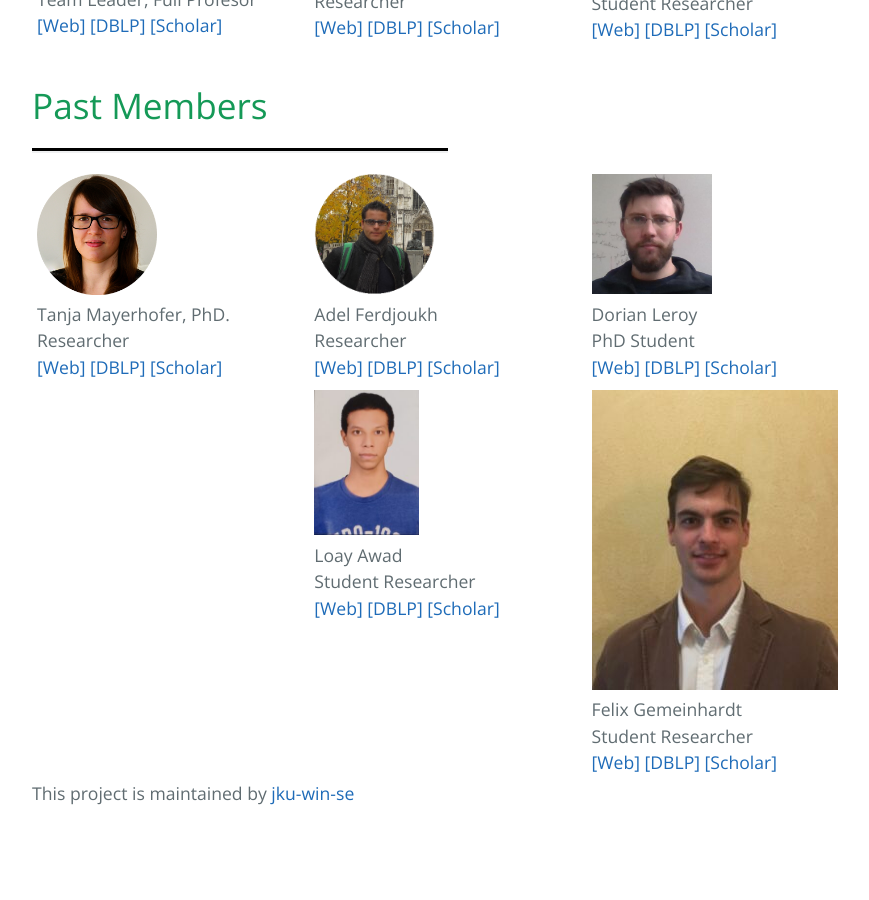
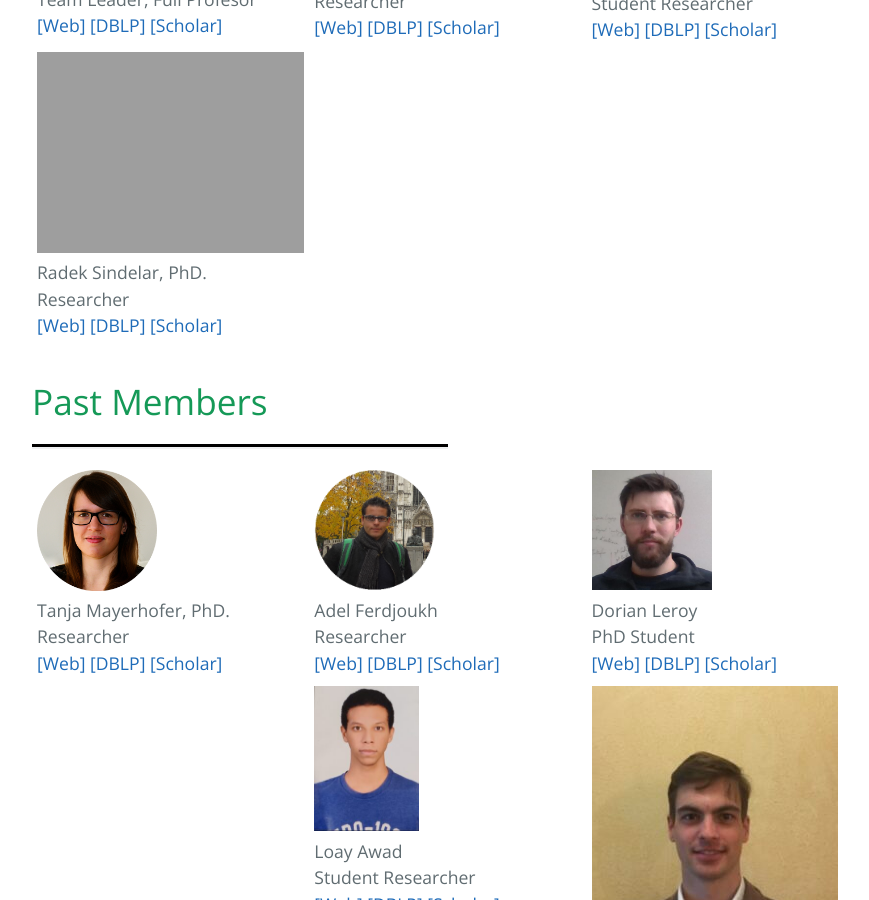
Before and after one commit to jku-win-se/Lea-xDSML, a Jekyll site: the page built from pages/members/index.md, in a window 1280 px wide and 900 px high, scrolled down 529 px. Shown: the whole window, without its empty margins (192-1061 px from the left). Built offline with Jekyll 4.4.1, drawn with Linux system fonts in a browser that asks for light colours; before the commit the page ends 1368 px from its top, so only the background shows below that.

Commit message:
add radek as a member...

```diff
--- a/pages/members/index.md
+++ b/pages/members/index.md
@@ -33,6 +33,16 @@ layout: index
         <p class="nomargin">
             <a href="https://se.jku.at/dominik-lamprecht/">[Web]</a>
             <a>[DBLP]</a>
+            <a>[Scholar]</a>
+        </p>
+    </div>
+    <div class="column">
+        <img src="{{site.github.url}}/assets/img/radek-photo.jpeg" id="radek-photo"/>
+        <p class="nomargin">Radek Sindelar, PhD.</p>
+        <p class="nomargin">Researcher</p>
+        <p class="nomargin">
+            <a href="https://se.jku.at/radek-sindelar/">[Web]</a>
+            <a href="https://dblp.org/pid/55/2044.html">[DBLP]</a>
             <a>[Scholar]</a>
         </p>
     </div>
```
Also changed, not shown: assets/img/radek-photo.jpg (added).
